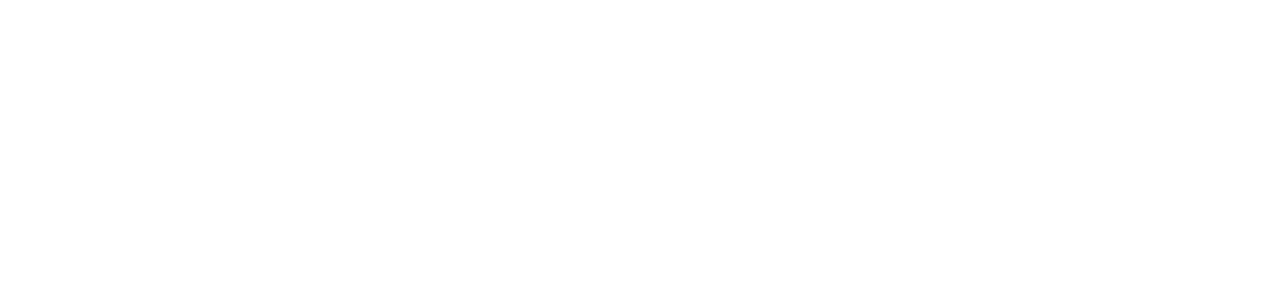
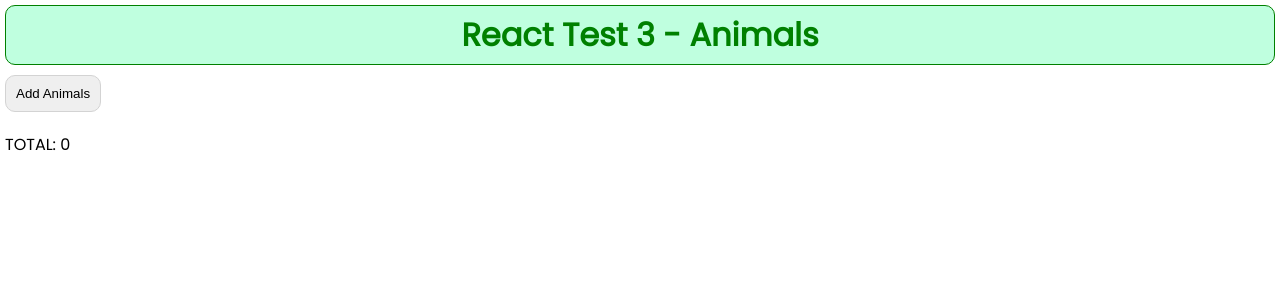
Before and after one commit to alemonacoo/react-test-3-animals, a React (Create React App) app: page / in a window 1280 px wide. Shown: the top 300 px of the page. Built offline with nearby package versions, Linux system fonts and the light colour scheme.

Commit message:
adding animals + animalCard

```diff
--- a/src/App.js
+++ b/src/App.js
@@ -1,5 +1,32 @@
+import { useState } from "react";
+import Header from "./components/Header";
+import "./App.css";
+import AnimalShow from "./components/AnimalShow";
+
+const getRandomAnimals = () => {
+  const animals = ["bird", "cow", "dog", "cat", "horse", "gator"];
+  return animals[Math.floor(Math.random() * animals.length)];
+};
+
 function App() {
-  return <div className="App"></div>;
+  const [animals, setAnimals] = useState([]);
+  const handleClick = () => {
+    setAnimals([...animals, getRandomAnimals()]);
+    console.log(animals);
+  };
+
+  const renderedAnimals = animals.map((animal, index) => (
+    <AnimalShow key={index} type={animal} />
+  ));
+
+  return (
+    <div className="App">
+      <Header title="React Test 3 - Animals" />
+      <button onClick={handleClick}>Add Animals</button>
+      <div className="animalsContainer">{renderedAnimals}</div>
+      <p>TOTAL: {animals.length} </p>
+    </div>
+  );
 }
 
 export default App;
--- /dev/null
+++ b/src/components/AnimalShow.js
@@ -0,0 +1,20 @@
+import React from "react";
+import bird from "../svg/bird.svg";
+import cat from "../svg/cat.svg";
+import cow from "../svg/cow.svg";
+import dog from "../svg/dog.svg";
+import gator from "../svg/gator.svg";
+import heart from "../svg/heart.svg";
+import horse from "../svg/horse.svg";
+
+const svgMap = { bird, cat, cow, dog, gator, horse };
+
+const AnimalShow = ({ type }) => {
+  return (
+    <div className="animalCard">
+      <img src={svgMap[type]} alt="nopic" />
+    </div>
+  );
+};
+
+export default AnimalShow;
```
